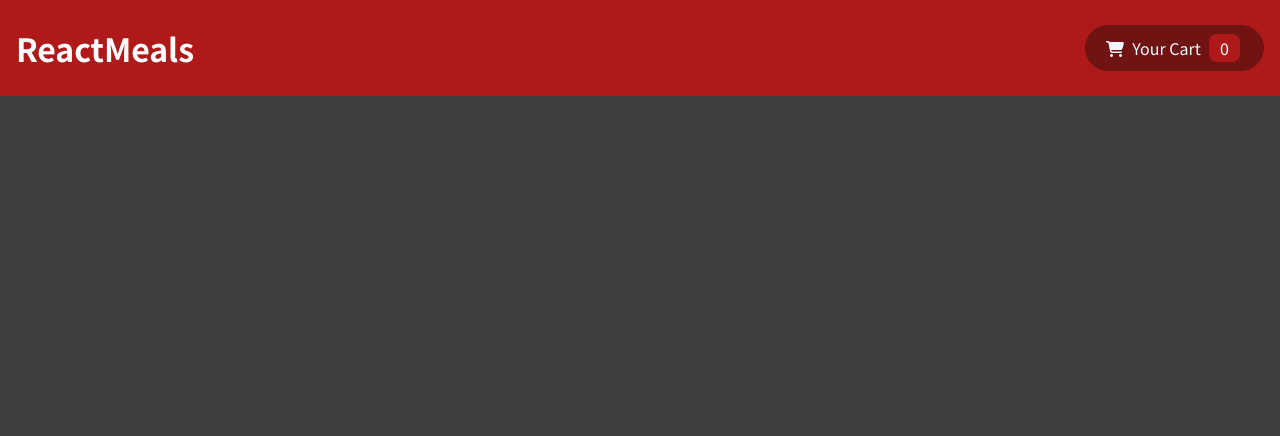
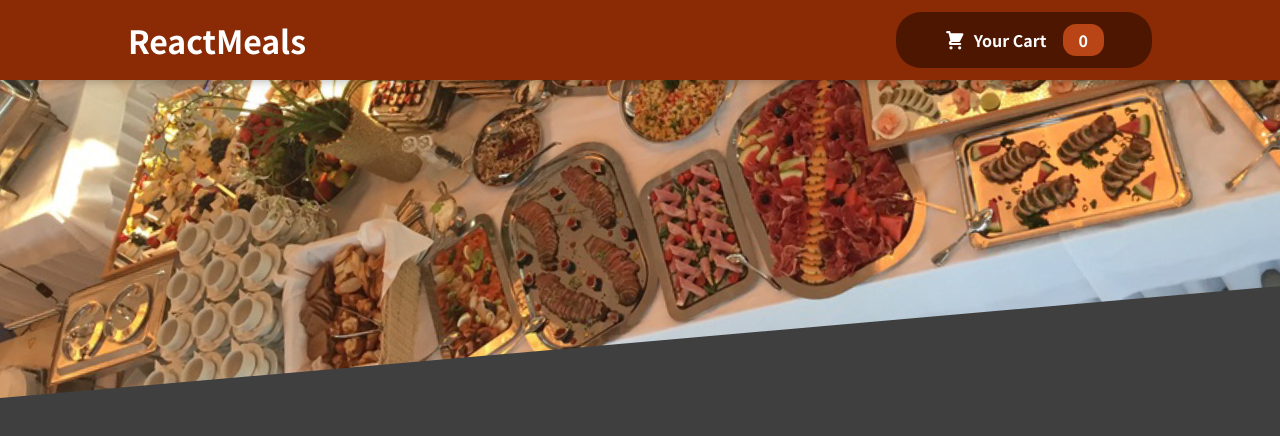
Before and after one commit to nandji3/07-starting-resturent-website-project, a React (Create React App) app: page / in a window 1280 px wide. Shown: the top 436 px of the page. Built offline with nearby package versions, Linux system fonts and the light colour scheme.

Commit message:
day-1 : Now Header Part finished

```diff
--- a/src/App.js
+++ b/src/App.js
@@ -1,12 +1,12 @@
 import React from 'react'
 import Header from './Components/Layout/Header/Header'
-
+import { Fragment } from 'react'
 
 const App = () => {
   return (
-    <div>
+    <Fragment>
       <Header />
-    </div>
+    </Fragment>
   )
 }
 
--- /dev/null
+++ b/src/Components/Cart/CartIcon.js
@@ -0,0 +1,15 @@
+import React from "react";
+
+const CartIcon = () => {
+    return (
+        <svg
+            xmlns='http://www.w3.org/2000/svg'
+            viewBox='0 0 20 20'
+            fill='currentColor'
+        >
+            <path d='M3 1a1 1 0 000 2h1.22l.305 1.222a.997.997 0 00.01.042l1.358 5.43-.893.892C3.74 11.846 4.632 14 6.414 14H15a1 1 0 000-2H6.414l1-1H14a1 1 0 00.894-.553l3-6A1 1 0 0017 3H6.28l-.31-1.243A1 1 0 005 1H3zM16 16.5a1.5 1.5 0 11-3 0 1.5 1.5 0 013 0zM6.5 18a1.5 1.5 0 100-3 1.5 1.5 0 000 3z' />
+        </svg>
+    );
+};
+
+export default CartIcon;
--- a/src/Components/Layout/Header/Header.js
+++ b/src/Components/Layout/Header/Header.js
@@ -1,14 +1,19 @@
-import React from 'react'
-import Navigation from '../Navigation/Navigation'
+import React, { Fragment } from 'react'
 import styles from "./Header.module.css"
+import mealImage from '../../../Assets/meals.jpg';
+import HeaderCartButton from '../HeaderCartButton/HeaderCartButton';
 
-const Header = () => {
+const Header = (props) => {
     return (
-        <header className={styles.header}>
-            <h1>ReactMeals</h1>
-            <Navigation />
-        </header>
+        <Fragment>
+            <header className={styles.header}>
+                <h1>ReactMeals</h1>
+                <HeaderCartButton />
+            </header>
+            <div className={styles.mainImage}>
+                <img src={mealImage} alt="A table full of delicious food!" />
+            </div>
+        </Fragment>
     )
 }
-
 export default Header
--- a/src/Components/Layout/Header/Header.module.css
+++ b/src/Components/Layout/Header/Header.module.css
@@ -3,14 +3,27 @@
     top: 0;
     left: 0;
     width: 100%;
-    height: 6rem;
+    height: 5rem;
+    background-color: #8a2b06;
+    color: white;
     display: flex;
     justify-content: space-between;
     align-items: center;
-    background-color: rgb(175, 25, 25);
-    padding: 1rem;
+    padding: 0 10%;
+    box-shadow: 0 2px 8px rgba(0, 0, 0, 0.25);
+    z-index: 10;
 }
 
-.header h1 {
-    color: white;
+.mainImage {
+    width: 100%;
+    height: 25rem;
+    z-index: 0;
+    overflow: hidden;
 }
+
+.mainImage img {
+    width: 110%;
+    height: 100%;
+    object-fit: cover;
+    transform: rotateZ(-5deg) translateY(-4rem) translateX(-1rem);
+}
--- /dev/null
+++ b/src/Components/Layout/HeaderCartButton/HeaderCartButton.js
@@ -0,0 +1,18 @@
+import React, { Fragment } from "react";
+import styles from "./HeaderCartButton.module.css";
+import CartIcon from "../../Cart/CartIcon";
+
+const HeaderCartButton = () => {
+    return <Fragment>
+        <button className={styles.button}>
+            <span className={styles.icon}>
+                <CartIcon />
+            </span>
+            <span >Your Cart</span>
+            <span className={styles.badge}>
+                0
+            </span>
+        </button>
+    </Fragment>
+}
+export default HeaderCartButton;
--- /dev/null
+++ b/src/Components/Layout/HeaderCartButton/HeaderCartButton.module.css
@@ -0,0 +1,37 @@
+.button {
+    cursor: pointer;
+    font: inherit;
+    border: none;
+    background-color: #4d1601;
+    color: white;
+    padding: 0.75rem 3rem;
+    display: flex;
+    justify-content: space-around;
+    align-items: center;
+    border-radius: 25px;
+    font-weight: bold;
+}
+
+.button:hover,
+.button:active {
+    background-color: #2c0d00;
+}
+
+.icon {
+    width: 1.35rem;
+    height: 1.3rem;
+    margin-right: 0.5rem;
+}
+
+.badge {
+    background-color: #b94517;
+    padding: 0.25rem 1rem;
+    border-radius: 13px;
+    margin-left: 1rem;
+    /* font-weight: bold; */
+}
+
+.button:hover .badge,
+.button:active .badge {
+    background-color: #92320c;
+}
--- a/src/Components/Layout/Navigation/Navigation.js
+++ /dev/null
@@ -1,17 +0,0 @@
-import React from 'react'
-import styles from './Navigation.module.css'
-
-const Navigation = () => {
-    return (
-        <nav className={styles.nav}>
-            <ul>
-                <li>
-                    <i className="fa-solid fa-cart-shopping"></i> Your Cart
-                    <div>0</div>
-                </li>
-            </ul>
-        </nav>
-    )
-}
-
-export default Navigation
--- a/src/Components/Layout/Navigation/Navigation.module.css
+++ /dev/null
@@ -1,22 +0,0 @@
-.nav ul {
-    list-style: none;
-    background-color: rgb(112, 19, 19);
-    display: flex;
-    width: auto;
-    padding: 0.7rem 1rem;
-    border-radius: 2rem;
-    color: aliceblue;
-}
-
-.nav div {
-    margin: 0 0.5rem;
-    padding: 0.1rem 0.7rem;
-    display: inline;
-    color: white;
-    border-radius: 0.5rem;
-    background-color: rgb(175, 25, 25);
-}
-
-.nav i {
-    margin: 0 0.3rem;
-}
```
Also changed, not shown: src/Assets/meals.jpg (added).
